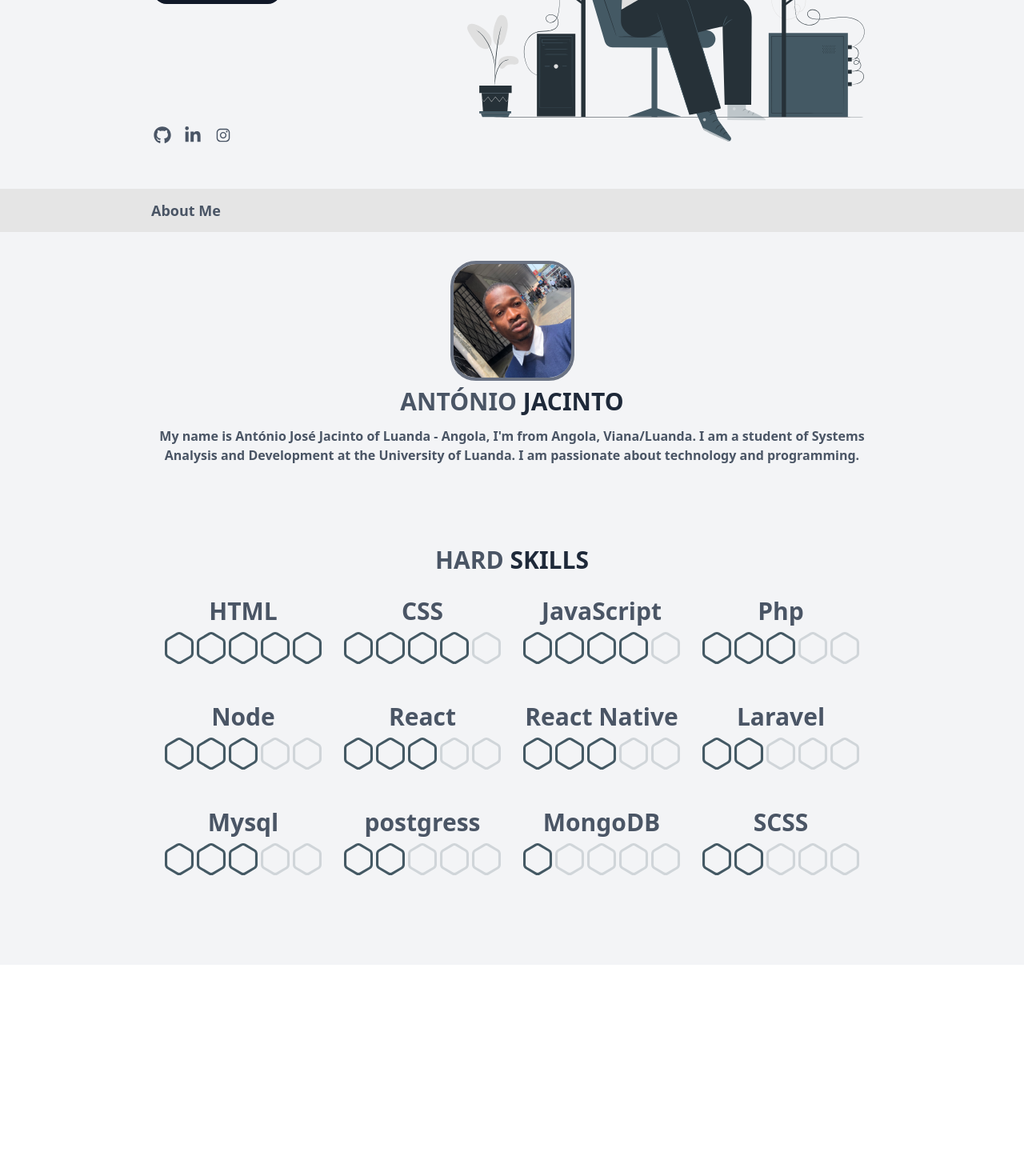
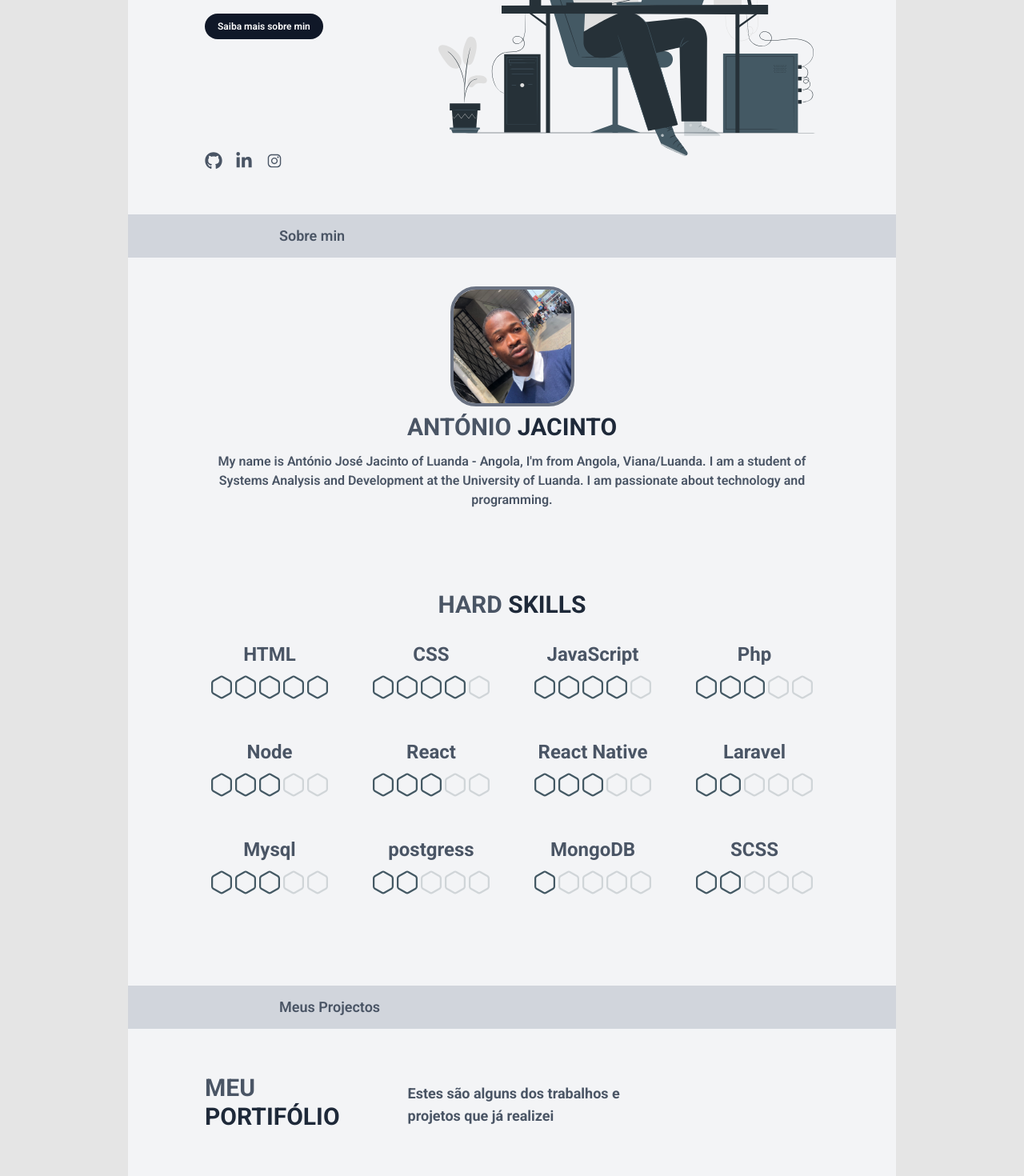
Before and after one commit to AntonioJacinto11672/portifolio, a React (Vite) app: page / in a window 1280 px wide. Shown: the part 442-1912 px from the top of the page at 80% size. Before the commit the page ends 1648 px from the top, so only its background shows below. Built offline with nearby package versions, Linux system fonts and the light colour scheme.

Commit message:
modificar o layout, add font roboto, margin no body

```diff
--- a/index.html
+++ b/index.html
@@ -13,7 +13,7 @@
     <link rel="stylesheet" href="./css/style.css">
 </head>
 
-<body>
+<body class="bg-[#E5E5E5] text-[#333333] font-['Roboto'] text-[16px] leading-[24px]">
   <div id="root"></div>
   <script type="module" src="/src/main.tsx"></script>
 </body>
--- a/src/App.tsx
+++ b/src/App.tsx
@@ -3,15 +3,16 @@ import { FaGithub } from "react-icons/fa6"
 import { IoLogoInstagram } from "react-icons/io"
 import Title from "./components/Title"
 import Skills from "./components/Skills"
+import Divide from "./components/Divide"
 
 function App() {
 
   return (
     <>
-      <main className="bg-[#E5E5E5] text-gray-600">
+      <main className=" bg-gray-300 text-gray-600 mx-40">
 
         <header className="bg-gray-100 flex flex-col">
-          <div className="flex justify-between items-center px-4 mx-44 my-3 ">
+          <div className="flex justify-between items-center px-2 mx-20 my-3 ">
 
             <div className="flex gap-1 items-center ">
               <div className="w-10 h-10  flex justify-center items-center">
@@ -32,7 +33,7 @@ function App() {
             </nav>
           </div>
 
-          <div className="header-content flex  justify-between mx-44 p-4 mt-10 mb-10">
+          <div className="header-content flex  justify-between mx-20 p-4 mt-10 mb-10">
             <div className="about-me-header flex flex-col justify-between items-start">
               <div className="text-gray-600">
                 <p className="font-semibold">Olá pessoal,</p>
@@ -53,16 +54,11 @@ function App() {
             </div>
           </div>
         </header>
-        <div className="divide  p-2 mx-44">
-          <div>
-            <p className="text-gray-600  font-semibold text-lg">
-              About Me
-            </p>
-          </div>
-        </div>
+
+        <Divide title="Sobre min" />
 
         <section className=" bg-gray-100">
-          <div className="mx-44 p-4">
+          <div className="mx-20 p-4">
             {/* init title description */}
             <div className="flex flex-col gap-y-2 items-center my-5 text-gray-600">
               <div className="h-[150px] w-[155px] rounded-4xl border-4 border-gray-500 overflow-hidden ">
@@ -84,19 +80,19 @@ function App() {
             <div className="py-14">
               <div className="flex flex-col gap-y-2 items-center my-5 text-gray-600">
                 <Title firstTitle="Hard" secondTitle="Skills" />
-                <div className="flex gap-x-7 justify-between text-gray-600">
+                <div className="flex gap-x-14 justify-between text-gray-600">
                   <Skills title="HTML" positiveStarNumber={5} negativeStarNumber={0} />
                   <Skills title="CSS" positiveStarNumber={4} negativeStarNumber={1} />
                   <Skills title="JavaScript" positiveStarNumber={4} negativeStarNumber={1} />
                   <Skills title="Php" positiveStarNumber={3} negativeStarNumber={2} />
                 </div>
-                <div className="flex gap-x-7 justify-between text-gray-600">
+                <div className="flex gap-x-14 justify-between text-gray-600">
                   <Skills title="Node" positiveStarNumber={3} negativeStarNumber={2} />
                   <Skills title="React" positiveStarNumber={3} negativeStarNumber={2} />
                   <Skills title="React Native" positiveStarNumber={3} negativeStarNumber={2} />
                   <Skills title="Laravel" positiveStarNumber={2} negativeStarNumber={3} />
                 </div>
-                <div className="flex gap-x-7 justify-between text-gray-600">
+                <div className="flex gap-x-14 justify-between text-gray-600">
                   <Skills title="Mysql" positiveStarNumber={3} negativeStarNumber={2} />
                   <Skills title="postgress" positiveStarNumber={2} negativeStarNumber={3} />
                   <Skills title="MongoDB" positiveStarNumber={1} negativeStarNumber={4} />
@@ -106,6 +102,17 @@ function App() {
             </div>
           </div>
         </section>
+        {/* End Skills  */}
+        <Divide title="Meus Projectos" />
+        {/* init Meu portifolio */}
+        <section className=" bg-gray-100">
+          <div className="mx-20 p-4">
+            <div className="my-10 flex items-end">
+                <Title firstTitle="Meu" secondTitle="Portifólio" brState={true}/>
+                <p className="font-bold  text-lg pl-20 ">Estes são alguns dos trabalhos e  <br /> projetos que já realizei</p>
+            </div>
+          </div>
+        </section>
       </main>
     </>
   )
--- /dev/null
+++ b/src/components/Divide.tsx
@@ -0,0 +1,15 @@
+interface DivideProps {
+    title: string;
+}
+
+export default function Divide({ title }: DivideProps) {
+    return (
+        <div className="divide  p-2 mx-44">
+            <div>
+                <p className="text-gray-600  font-semibold text-lg">
+                    {title}
+                </p>
+            </div>
+        </div>
+    );
+}
--- a/src/components/NegativeStar.tsx
+++ b/src/components/NegativeStar.tsx
@@ -1,6 +1,6 @@
 export default function NegativeStar() {
     return (
-        <svg width="36" height="40" viewBox="0 0 36 40" fill="none" xmlns="http://www.w3.org/2000/svg" className="">
+        <svg width="26" height="34" viewBox="0 0 36 40" fill="none" xmlns="http://www.w3.org/2000/svg" className="">
             <path d="M32.8107 7.64017L21.1834 0.858838C19.2199 -0.286318 16.7802 -0.28624 14.8166 0.858838L3.1894 7.64017C1.22207 8.78743 0 10.927 0 13.2239V26.776C0 29.0729 1.22207 31.2125 3.18932 32.3598L14.8166 39.1411C16.7805 40.2865 19.2201 40.2861 21.1834 39.1411L32.8106 32.3598C34.7779 31.2125 36 29.0729 36 26.776V13.2239C36 10.9271 34.7779 8.78751 32.8107 7.64017ZM32.9099 26.776C32.9099 27.9592 32.2804 29.0613 31.267 29.6522L19.6397 36.4335C18.6282 37.0235 17.3717 37.0235 16.3602 36.4335L4.73292 29.6522C3.71959 29.0612 3.09013 27.9592 3.09013 26.776V13.2239C3.09013 12.0409 3.71959 10.9388 4.733 10.3478L16.3602 3.56649C17.3718 2.97649 18.6287 2.97673 19.6398 3.56649L31.2671 10.3477C32.2804 10.9388 32.9099 12.0408 32.9099 13.2239V26.776Z" fill="#445964" fill-opacity="0.2" />
         </svg>
     );
--- a/src/components/PositiveStar.tsx
+++ b/src/components/PositiveStar.tsx
@@ -1,6 +1,6 @@
 function PositiveStar() {
     return (
-        <svg width="36" height="40" viewBox="0 0 36 40" fill="none" xmlns="http://www.w3.org/2000/svg">
+        <svg width="26" height="34" viewBox="0 0 36 40" fill="none" xmlns="http://www.w3.org/2000/svg">
             <path d="M32.8107 7.64017L21.1834 0.858838C19.2199 -0.286318 16.7802 -0.28624 14.8166 0.858838L3.1894 7.64017C1.22207 8.78743 0 10.927 0 13.2239V26.776C0 29.0729 1.22207 31.2125 3.18932 32.3598L14.8166 39.1411C16.7805 40.2865 19.2201 40.2861 21.1834 39.1411L32.8106 32.3598C34.7779 31.2125 36 29.0729 36 26.776V13.2239C36 10.9271 34.7779 8.78751 32.8107 7.64017ZM32.9099 26.776C32.9099 27.9592 32.2804 29.0613 31.267 29.6522L19.6397 36.4335C18.6282 37.0235 17.3717 37.0235 16.3602 36.4335L4.73292 29.6522C3.71959 29.0612 3.09013 27.9592 3.09013 26.776V13.2239C3.09013 12.0409 3.71959 10.9388 4.733 10.3478L16.3602 3.56649C17.3718 2.97649 18.6287 2.97673 19.6398 3.56649L31.2671 10.3477C32.2804 10.9388 32.9099 12.0408 32.9099 13.2239V26.776Z" fill="#445964" />
         </svg>
     );
--- a/src/components/Skills.tsx
+++ b/src/components/Skills.tsx
@@ -1,4 +1,3 @@
-import { useState } from "react";
 import NegativeStar from "./NegativeStar";
 import PositiveStar from "./PositiveStar";
 
@@ -25,11 +24,11 @@ function Skills({ title, positiveStarNumber, negativeStarNumber }: skillsProps)
 
     return (
         <div className="flex flex-col gap-y-2 items-center my-5 text-gray-600">
-            <h2 className=" font-bold text-3xl text-gray-600"> {title} </h2>
-            <div className="flex  gap-y-2  gap-x-1 items-center  text-gray-600">
+            <h2 className=" font-bold text-2xl text-gray-600"> {title} </h2>
+            <div className="flex  gap-y-2  gap-x-1 items-center  text-gray-600 justify-between">
 
                 {
-                    starComponents.map((star, index) => {
+                    starComponents.map((star) => {
                         return (
                             <div className="">
                                 {star}
--- a/src/components/Title.tsx
+++ b/src/components/Title.tsx
@@ -1,12 +1,13 @@
 interface titleProps {
     firstTitle: string
     secondTitle: string
+    brState?: boolean
 }
 
 
-function Title({ firstTitle, secondTitle }: titleProps) {
+function Title({ firstTitle, secondTitle, brState }: titleProps) {
     return (
-        <h2 className="uppercase font-bold text-3xl">{firstTitle} <span className="text-gray-800"> {secondTitle}</span></h2>
+        <h2 className="uppercase font-bold text-3xl">{firstTitle} { brState ? <br/> : ''} <span className="text-gray-800"> {secondTitle}</span></h2>
     );
 }
 
```
